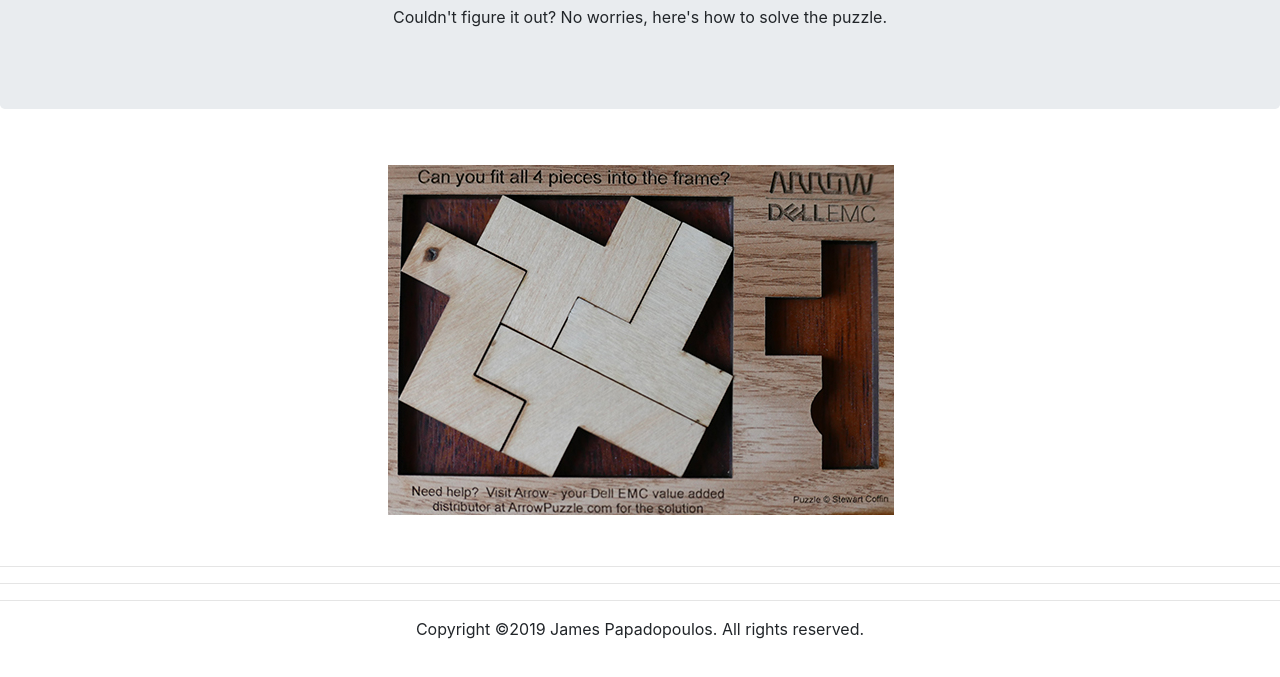
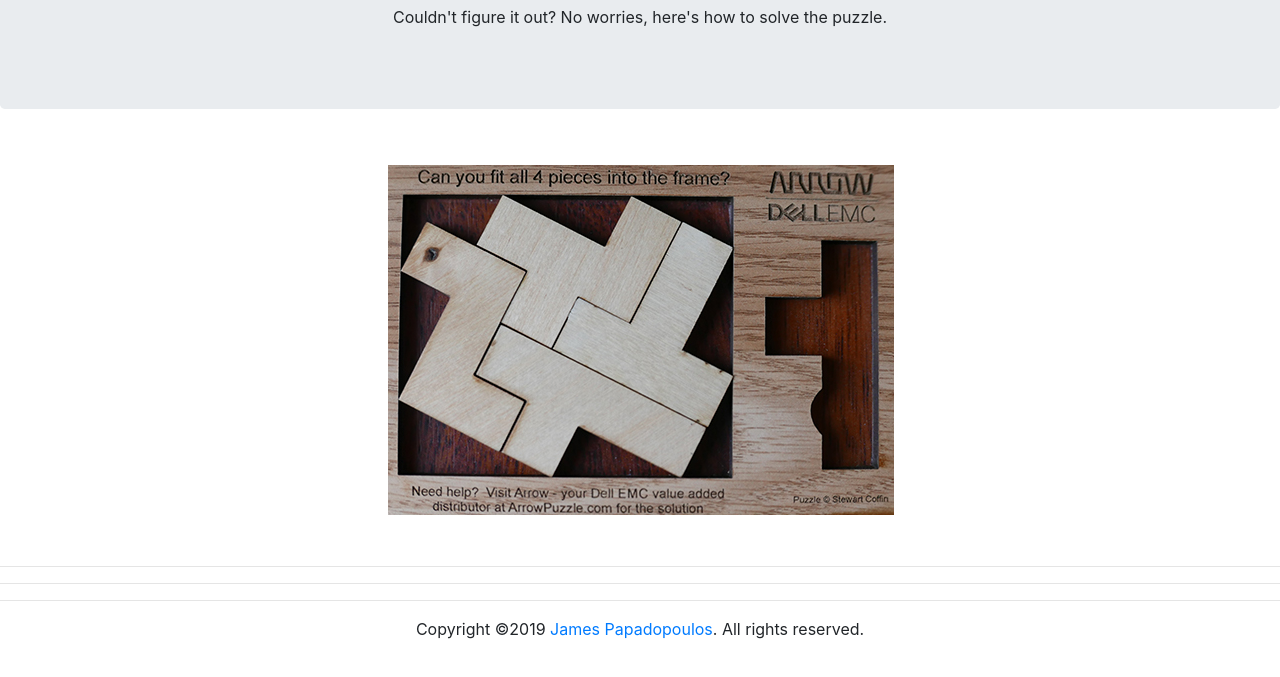
Before and after one commit to ArrowPuzzle/ArrowPuzzle.github.io, a plain HTML site: page index.html in a window 1280 px wide. Shown: the part 123-800 px from the top of the page. Drawn offline with Linux system fonts and the light colour scheme.

Commit message:
Add files via upload

```diff
--- a/index.html
+++ b/index.html
@@ -42,7 +42,7 @@
       <div class="container">
         <div class="row">
           <div class="col-12">
-            <p>Copyright ©2019  James Papadopoulos. All rights reserved.</p>
+            <p>Copyright ©2019 <a href="jamespapadopoulos.com">James Papadopoulos</a>. All rights reserved.</p>
           </div>
         </div>
       </div>
```
